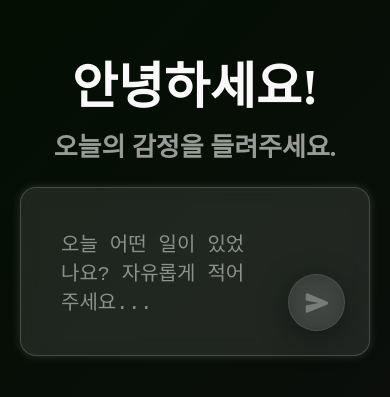
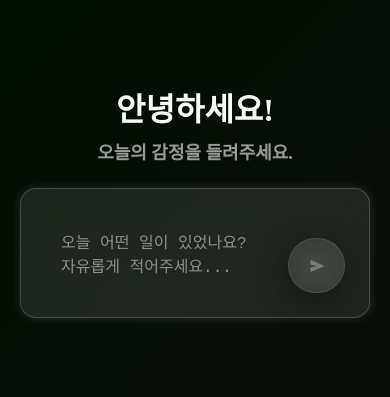
Before and after one commit to smnm1998/woowacourse-artune, a React (Vite) app in the folder apps/frontend/: page / in a window 390 px wide. Shown: the part 221-618 px from the top of the page. Built offline with nearby package versions, Linux system fonts and the light colour scheme; no server answers; a web font is replaced by a local one.

Commit message:
style: 모바일 환경 가독성을 위한 폰트 사이즈 조정

```diff
--- a/apps/frontend/src/components/AlbumCard/AlbumCard.styles.js
+++ b/apps/frontend/src/components/AlbumCard/AlbumCard.styles.js
@@ -1,6 +1,6 @@
 import { css } from '@emotion/react';
 import { colors } from '@/styles/theme';
-import { TABLET_BP } from '@/constants/size';
+import { TABLET_BP, MOBILE_BP } from '@/constants/size';
 
 export const cardContainerStyle = css`
   display: flex;
@@ -15,7 +15,7 @@ export const cardContainerStyle = css`
   -webkit-tap-highlight-color: transparent;
 `;
 
-// 앨범 + LP판 래퍼
+// 앨범 + CD 래퍼
 export const albumWrapperStyle = css`
   position: relative;
   width: 100%;
@@ -23,7 +23,7 @@ export const albumWrapperStyle = css`
   overflow: visible;
 `;
 
-// LP 디스크 (모바일에서는 숨김 처리)
+// CD (모바일에서는 숨김 처리)
 export const vinylDiscStyle = css`
   position: absolute;
   top: 0;
@@ -44,13 +44,13 @@ export const vinylDiscStyle = css`
   transition: filter 0.3s ease;
   pointer-events: none;
 
-  /* [Mobile] 공간 효율을 위해 LP 장식 숨김 */
+  /* [Mobile] 공간 효율을 위해 CD 장식 숨김 */
   @media (max-width: ${TABLET_BP}) {
     display: none;
   }
 `;
 
-// LP 중앙 홀
+// CD 중앙 홀
 export const vinylCenterStyle = css`
   position: absolute;
   top: 50%;
@@ -96,6 +96,10 @@ export const albumNameStyle = css`
   -webkit-box-orient: vertical;
   overflow: hidden;
   text-overflow: ellipsis;
+
+  @media (max-width: ${MOBILE_BP}) {
+    font-size: 12px;
+  }
 `;
 
 export const artistNameStyle = css`
@@ -106,4 +110,8 @@ export const artistNameStyle = css`
   white-space: nowrap;
   overflow: hidden;
   text-overflow: ellipsis;
+
+  @media (max-width: ${MOBILE_BP}) {
+    font-size: 10px;
+  }
 `;
--- a/apps/frontend/src/components/AlbumHoverModal/AlbumHoverModal.styles.js
+++ b/apps/frontend/src/components/AlbumHoverModal/AlbumHoverModal.styles.js
@@ -1,5 +1,6 @@
 import { css } from '@emotion/react';
 import { colors } from '@/styles/theme';
+import { MOBILE_BP } from '@/constants/size';
 
 export const modalOverlayStyle = css`
   position: absolute;
@@ -38,6 +39,10 @@ export const albumTitleStyle = css`
   -webkit-box-orient: vertical;
   overflow: hidden;
   text-overflow: ellipsis;
+
+  @media (max-width: ${MOBILE_BP}) {
+    font-size: 14px;
+  }
 `;
 
 // 앨범 정보
@@ -61,6 +66,10 @@ export const artistNameStyle = css`
   font-weight: 500;
   color: ${colors.text.secondary};
   line-height: 1.3;
+
+  @media (max-width: ${MOBILE_BP}) {
+    font-size: 13px;
+  }
 `;
 
 // 대표곡
@@ -74,6 +83,10 @@ export const trackNameStyle = css`
   white-space: nowrap;
   overflow: hidden;
   text-overflow: ellipsis;
+
+  @media (max-width: ${MOBILE_BP}) {
+    font-size: 12px;
+  }
 `;
 
 // 재생 중 표시
@@ -98,4 +111,8 @@ export const playingIndicatorStyle = css`
       opacity: 0.6;
     }
   }
+
+  @media (max-width: ${MOBILE_BP}) {
+    font-size: 10px;
+  }
 `;
--- a/apps/frontend/src/components/EmotionInput/EmotionInput.jsx
+++ b/apps/frontend/src/components/EmotionInput/EmotionInput.jsx
@@ -4,6 +4,7 @@ import {
   textareaContainerStyle,
   textareaStyle,
   sendButtonStyle,
+  sendButtonIconStyle,
 } from './EmotionInput.styles';
 
 /**
@@ -29,6 +30,9 @@ function EmotionInput({ value, onChange, onSubmit, placeholder }) {
   return (
     <div css={textareaContainerStyle}>
       <textarea
+        id="emotion-input"
+        name="emotion"
+        aria-label="감정 입력"
         ref={textareaRef}
         css={textareaStyle}
         value={value}
@@ -47,7 +51,7 @@ function EmotionInput({ value, onChange, onSubmit, placeholder }) {
         disabled={!value.trim()}
         aria-label="전송"
       >
-        <IoSend />
+        <IoSend css={sendButtonIconStyle} />
       </button>
     </div>
   );
--- a/apps/frontend/src/components/EmotionInput/EmotionInput.styles.js
+++ b/apps/frontend/src/components/EmotionInput/EmotionInput.styles.js
@@ -1,5 +1,6 @@
 import { css } from '@emotion/react';
 import { colors } from '@/styles/theme';
+import { TABLET_BP, MOBILE_BP } from '@/constants/size';
 
 export const textareaContainerStyle = css`
   position: relative;
@@ -59,6 +60,14 @@ export const textareaStyle = css`
   &::-webkit-scrollbar-thumb:hover {
     background: ${colors.accent.primary.base};
   }
+
+  @media (max-width: ${TABLET_BP}) {
+    font-size: 20px;
+  }
+
+  @media (max-width: ${MOBILE_BP}) {
+    font-size: 16px;
+  }
 `;
 
 export const sendButtonStyle = css`
@@ -97,4 +106,15 @@ export const sendButtonStyle = css`
     cursor: not-allowed;
     transform: none;
   }
+
+  @media (max-width: ${MOBILE_BP}) {
+    width: 55px;
+    height: 55px;
+  }
 `;
+
+export const sendButtonIconStyle = css`
+  @media (max-width: ${MOBILE_BP}) {
+    font-size: 14px;
+  }
+`;
--- a/apps/frontend/src/pages/EmotionInputPage/EmotionInputPage.styles.js
+++ b/apps/frontend/src/pages/EmotionInputPage/EmotionInputPage.styles.js
@@ -1,5 +1,6 @@
 import { css } from '@emotion/react';
 import { colors } from '@/styles/theme';
+import { MOBILE_BP } from '@/constants/size';
 
 export const containerStyle = css`
   display: flex;
@@ -25,6 +26,10 @@ export const titleStyle = css`
   font-weight: 700;
   margin: 0;
   color: ${colors.text.primary};
+
+  @media (max-width: ${MOBILE_BP}) {
+    font-size: 32px;
+  }
 `;
 
 export const subTitleStyle = css`
@@ -32,6 +37,10 @@ export const subTitleStyle = css`
   font-weight: 700;
   color: ${colors.text.primary};
   opacity: 0.6;
+
+  @media (max-width: ${MOBILE_BP}) {
+    font-size: 18px;
+  }
 `;
 
 export const inputWrapperStyle = css`
```
